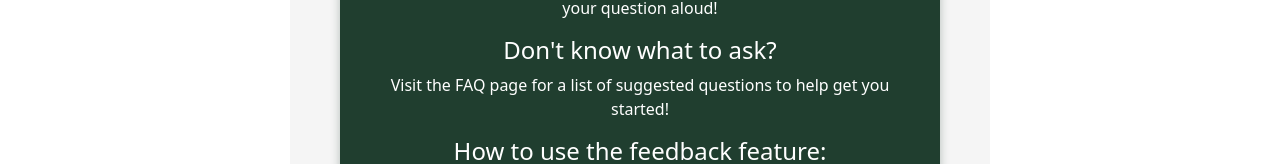
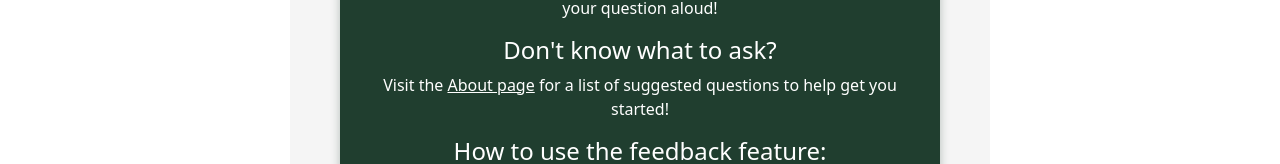
Before and after one commit to psandhu101/CalPoppy, a React (Create React App) app: page /chatbot in a window 1280 px wide. Both pictures are taken after a click on the icon 955 px from the left and 86 px from the top of the page. Shown: the part 231-395 px from the top of the page. Built offline with nearby package versions, Linux system fonts and the light colour scheme.

Commit message:
Updated card and linked to About page for suggestion questions

```diff
--- a/src/components/ChatInstructions.jsx
+++ b/src/components/ChatInstructions.jsx
@@ -1,4 +1,5 @@
 import '../style/about.css';
+import {Link} from "react-router-dom";
 
 export default function ChatInstructions() {
   return (
@@ -8,7 +9,7 @@ export default function ChatInstructions() {
             Simply type your question into the keyboard and press enter
             or ask Poppy your question aloud!<p/>
             <h4>Don't know what to ask?</h4>
-            Visit the FAQ page for a list of suggested questions to help get you started!<p/>
+            Visit the <Link to="/about"  style={{ color: '#FFF' }}>About page</Link> for a list of suggested questions to help get you started!<p/>
             <h4>How to use the feedback feature:</h4>
             Please use the thumbs up/thumbs down buttons below each Poppy response to let us
             know whether or not Poppy answered your question appropriately! <p/>
--- a/src/components/GreetingCard.jsx
+++ b/src/components/GreetingCard.jsx
@@ -5,7 +5,8 @@ import logoSrc from "../images/spr_logo.png"
 export default function GreetingCard() {
   const titleText = "Welcome to Swanton Poppy Chat!";
   const descriptionText = `Ask anything you want to know about the ranch!
-  Check out how to use Poppy by clicking the question mark above.`;
+  Check out how to use Poppy by clicking the question mark above.
+  Please note Poppy is a work in progress and your questions help poppy grow! `;
   const logoAltText = `Swanton Poppy Logo`;
 
   const description = descriptionText.split("\n").map((text, i) => (
```
